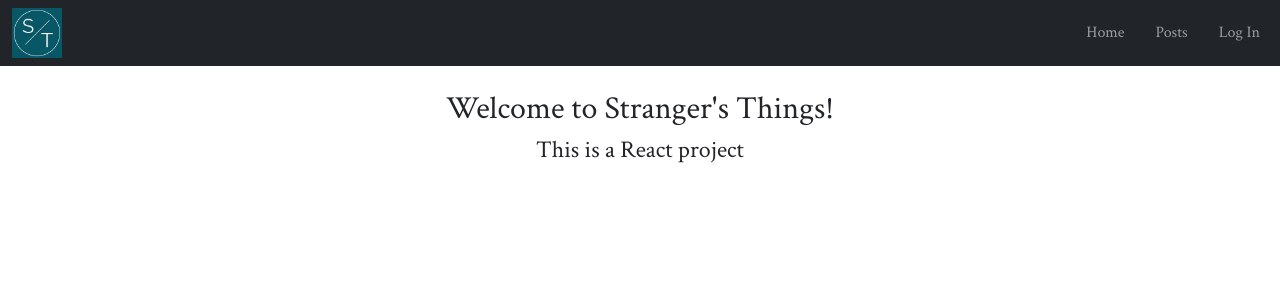
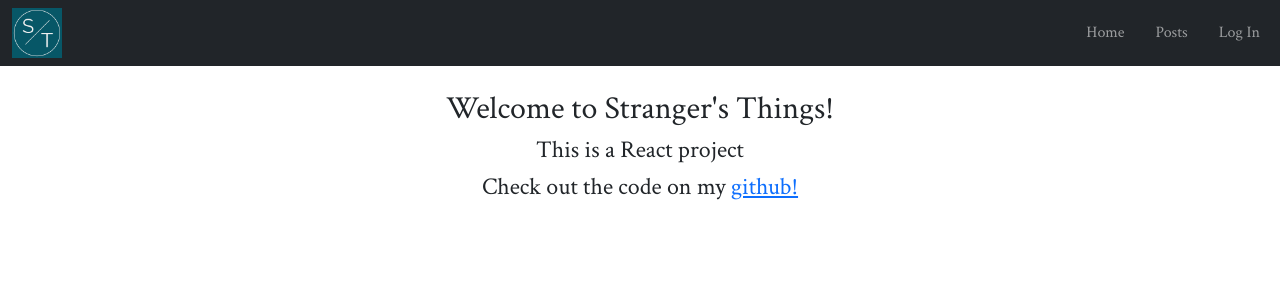
Before and after one commit to sekkiyah/strangers-things, a React (Create React App) app: page / in a window 1280 px wide. Shown: the top 300 px of the page. Built offline with nearby package versions, Linux system fonts and the light colour scheme; no server answers.

Commit message:
moved posts from app component to posts page

```diff
--- a/src/App.js
+++ b/src/App.js
@@ -2,20 +2,14 @@ import React, { useEffect, useState } from 'react';
 import { Route, Routes, useNavigate } from 'react-router-dom';
 import { Navbar, Register, Login } from './components';
 import { Home, Posts, Profile } from './pages';
-import { getAllPosts, getUserData } from './api';
+import { getUserData } from './api';
 import { Container } from 'react-bootstrap';
 
 const App = () => {
-  const [allPosts, setAllPosts] = useState([]);
   const [jwt, setJwt] = useState('');
   const [isLoggedIn, setIsLoggedIn] = useState(false);
   const [user, setUser] = useState({});
-
   const navigate = useNavigate();
-
-  async function fetchPosts() {
-    setAllPosts(await getAllPosts());
-  }
 
   function logOut() {
     window.localStorage.removeItem('jwt');
@@ -33,17 +27,11 @@ const App = () => {
       const response = await getUserData(jwt);
       if (response.success) {
         setUser(response.data);
-        console.log('user is');
-        console.log(user);
       } else {
-        console.log('User data not found');
+        console.error('User data not found');
       }
     }
   }
-
-  useEffect(() => {
-    fetchPosts();
-  }, []);
 
   useEffect(() => {
     persistLogin();
@@ -54,17 +42,10 @@ const App = () => {
       <Navbar isLoggedIn={isLoggedIn} logOut={logOut} />
       <Container fluid id='main-app'>
         <Routes>
-          <Route path='/' element={<Home id='Home' />} />
+          <Route path='/' element={<Home id='Home' user={user} />} />
           <Route
             path='/posts'
-            element={
-              <Posts
-                user={user}
-                allPosts={allPosts}
-                isLoggedIn={isLoggedIn}
-                jwt={jwt}
-              />
-            }
+            element={<Posts user={user} isLoggedIn={isLoggedIn} jwt={jwt} />}
           />
           <Route path='/profile' element={<Profile />} />
           <Route
--- a/src/components/Register.js
+++ b/src/components/Register.js
@@ -10,8 +10,8 @@ const Register = ({ setJwt, navigate }) => {
   const handleSubmit = async () => {
     await registerUser(username, password).then((result) => {
       if (result.success) {
+        window.localStorage.setItem('jwt', result.data.token);
         setJwt(result.data.token);
-        window.localStorage.setItem('jwt', result.data.token);
         navigate('/');
       } else {
         setErrorMessage(result.error.message);
@@ -49,7 +49,7 @@ const Register = ({ setJwt, navigate }) => {
               type='password'
               placeholder='Password'
               required
-              minLength='8'
+              // minLength='8'
               onChange={(e) => setPassword(e.target.value)}
               value={password}
             />
--- a/src/pages/Home.js
+++ b/src/pages/Home.js
@@ -1,11 +1,22 @@
 import React from 'react';
 import { Container } from 'react-bootstrap';
 
-const Home = () => {
+const Home = ({ user }) => {
+  const githubURL = 'https://github.com/sekkiyah/strangers-things';
+
   return (
     <Container fluid className='text-center mt-4'>
-      <h2>Welcome to Stranger's Things!</h2>
+      <h2>
+        Welcome to Stranger's Things{user.username && ` ${user.username}`}!
+      </h2>
       <h4>This is a React project</h4>
+
+      <h4>
+        Check out the code on my{' '}
+        <a target='_blank' href={githubURL}>
+          github!
+        </a>
+      </h4>
     </Container>
   );
 };
--- a/src/pages/Posts.js
+++ b/src/pages/Posts.js
@@ -1,8 +1,19 @@
-import React from 'react';
+import React, { useEffect, useState } from 'react';
 import { Tab, Tabs } from 'react-bootstrap';
+import { getAllPosts } from '../api';
 import { AllPosts, MyPosts, CreatePost } from '../components/';
 
-const Posts = ({ allPosts, isLoggedIn, jwt, user: { posts, _id } }) => {
+const Posts = ({ isLoggedIn, jwt, user: { posts, _id } }) => {
+  const [allPosts, setAllPosts] = useState([]);
+
+  async function fetchPosts() {
+    setAllPosts(await getAllPosts());
+  }
+
+  useEffect(() => {
+    fetchPosts();
+  }, []);
+
   return (
     <>
       <Tabs
--- a/src/pages/Profile.js
+++ b/src/pages/Profile.js
@@ -4,7 +4,8 @@ import { Container } from 'react-bootstrap';
 const Profile = () => {
   return (
     <Container fluid className='text-center mt-4'>
-      <h2>Your profile will be displayed here later</h2>
+      <h2>Messages to me</h2>
+      <h2>Messages from me</h2>
     </Container>
   );
 };
```
